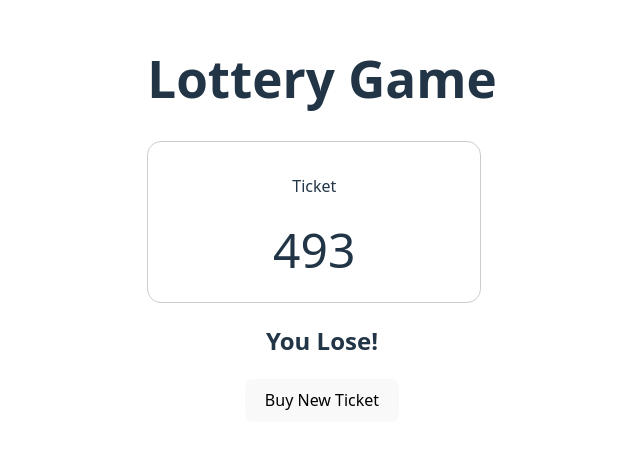
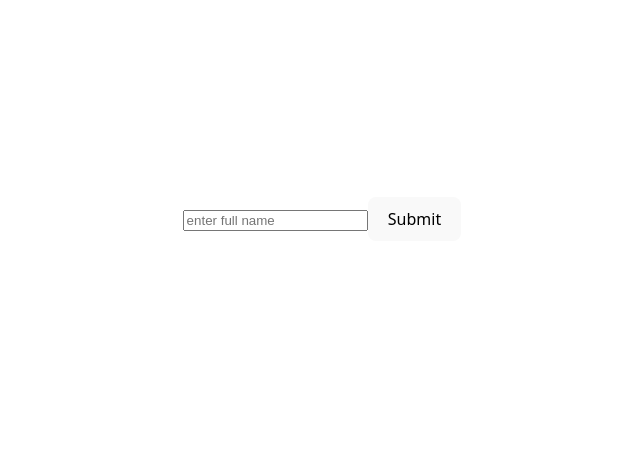
Before and after one commit to shehwarm/DeltaReact, a React (Vite) app in the folder react-states-class/: page / in a window 1280 px wide. Shown: the part 181-630 px from the top of the page, without its empty margins (318-958 px from the left). Built offline with nearby package versions, Linux system fonts and the light colour scheme.

Commit message:
feat: implement Form component for user input with state management

```diff
--- a/react-states-class/src/App.jsx
+++ b/react-states-class/src/App.jsx
@@ -1,16 +1,12 @@
 import './App.css';
-import Lottery from './Lottery';
-import { sum } from './helper';
+import Form from './Form.jsx';
+
 
 function App() {
 
-   let winCondition = (ticket) => {
-     return ticket[0] === 1;
-   }
-
   return <>
 
-    <Lottery n={3} winCondition={winCondition} />
+    <Form />
 
   </>;
 
--- /dev/null
+++ b/react-states-class/src/Form.jsx
@@ -0,0 +1,16 @@
+import { useState } from "react";
+
+export default function Form() {
+    let[fullName, setFullName] = useState("");
+
+    let handleNameChange = (event) => {
+        setFullName(event.target.value);
+    }
+
+    return (
+        <form>
+            <input placeholder="enter full name"type="text" value={fullName} onChange={handleNameChange}/>
+            <button>Submit</button>
+        </form>
+    );
+}
```
